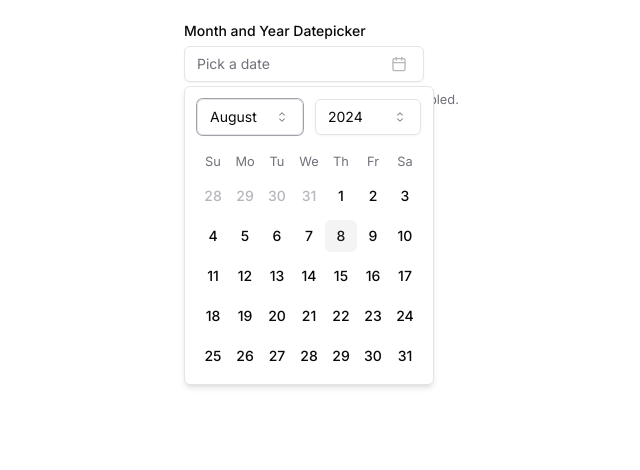
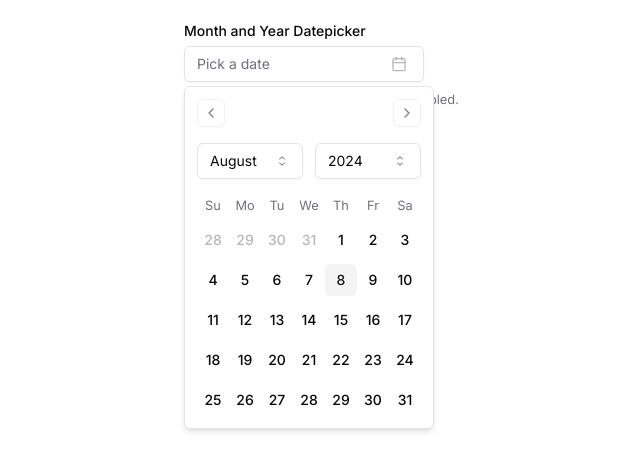
Before and after one commit to Nhollas/shadcn-ui-amplified, a Next.js app: page / in a window 1280 px wide. Both pictures are taken after a click on the button "Pick a date". Shown: the top 470 px of the page, without its empty margins (160-800 px from the left). Built offline with nearby package versions, Linux system fonts and the light colour scheme.

Commit message:
More styling fixes

```diff
--- a/src/app/components/ui/calendar.tsx
+++ b/src/app/components/ui/calendar.tsx
@@ -19,8 +19,8 @@ function Calendar({
       showOutsideDays={showOutsideDays}
       className={cn("p-3", className)}
       classNames={{
-        months: "flex flex-col sm:flex-row space-y-4 sm:space-x-4 sm:space-y-0",
-        month: "space-y-4",
+        months: "flex flex-col gap-y-4",
+        month: "flex flex-col gap-y-4",
         month_caption: "flex justify-center relative items-center",
         dropdowns: "flex items-center flex-row gap-x-3 w-full",
         dropdown: "flex",
@@ -28,11 +28,11 @@ function Calendar({
         nav: "flex items-center relative justify-between",
         button_previous: cn(
           buttonVariants({ variant: "outline" }),
-          "h-7 w-7 bg-transparent p-0 opacity-50 hover:opacity-100",
+          "size-7 bg-transparent p-0 opacity-50 hover:opacity-100",
         ),
         button_next: cn(
           buttonVariants({ variant: "outline" }),
-          "h-7 w-7 bg-transparent p-0 opacity-50 hover:opacity-100",
+          "size-7 bg-transparent p-0 opacity-50 hover:opacity-100",
         ),
         month_grid: "w-full border-collapse space-y-1",
         weekdays: "flex",
@@ -41,12 +41,12 @@ function Calendar({
         week: "flex w-full mt-2",
         day: cn(
           buttonVariants({ variant: "ghost" }),
-          "size-8 relative p-0 text-center text-sm focus-within:relative focus-within:z-20 [&[aria-selected].day-outside]:bg-accent/50 rounded-md",
+          "size-8 relative p-0 text-center text-sm focus-within:relative focus-within:z-20 rounded-md",
           props.mode === "range"
             ? "[&:has(>.day-range-end)]:rounded-r-md [&:has(>.day-range-start)]:rounded-l-md first:aria-selected:rounded-l-md last:aria-selected:rounded-r-md"
             : "aria-selected:rounded-md",
         ),
-        day_button: cn("size-8 rounded-md"),
+        day_button: "size-8 rounded-md",
         range_start: "day-range-start",
         range_end: "day-range-end",
         selected:
--- a/src/app/components/ui/date-picker/month-year-datepicker.tsx
+++ b/src/app/components/ui/date-picker/month-year-datepicker.tsx
@@ -40,7 +40,7 @@ export function MonthAndYearDatepicker() {
           <Calendar
             mode="single"
             captionLayout="dropdown"
-            hideNavigation={true}
+            hideNavigation={false}
             selected={date}
             onSelect={setDate}
             showOutsideDays={true}
```
